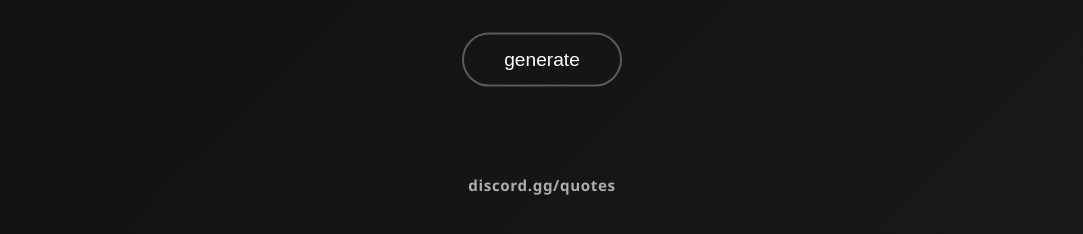
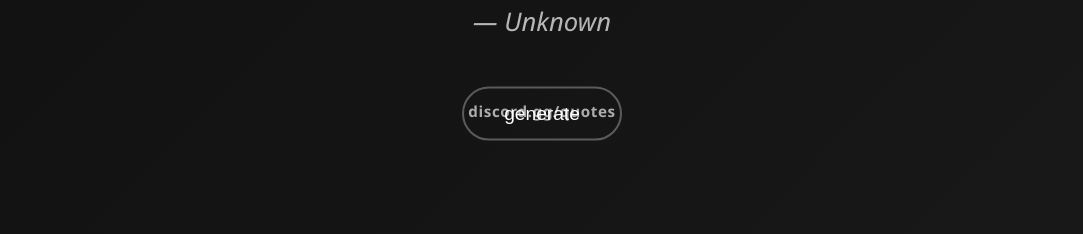
Before and after one commit to complac/equotes, a plain HTML site: page index.html in a window 1280 px wide. Shown: the part 354-588 px from the top of the page, without its empty margins (98-1181 px from the left). Drawn offline with Linux system fonts and the light colour scheme.

Commit message:
Update style.css

```diff
--- a/style.css
+++ b/style.css
@@ -78,13 +78,17 @@ button:hover {
     transform: translateY(-5px);
 }
 
-/* discord.gg/quotes — pushed way down under generate button */
+/* discord.gg/quotes — now sits just above the very bottom of the page */
 .discord-text {
-    margin-top: 5.5rem;           /* ← even more space now */
+    position: fixed;
+    bottom: 20px;                 /* ← 20px from the bottom edge */
+    left: 50%;
+    transform: translateX(-50%);
     color: rgba(255, 255, 255, 0.65);
     font-size: 0.95rem;
     font-weight: bold;
     letter-spacing: 0.6px;
     user-select: none;
     pointer-events: none;
+    z-index: 10;
 }
```
